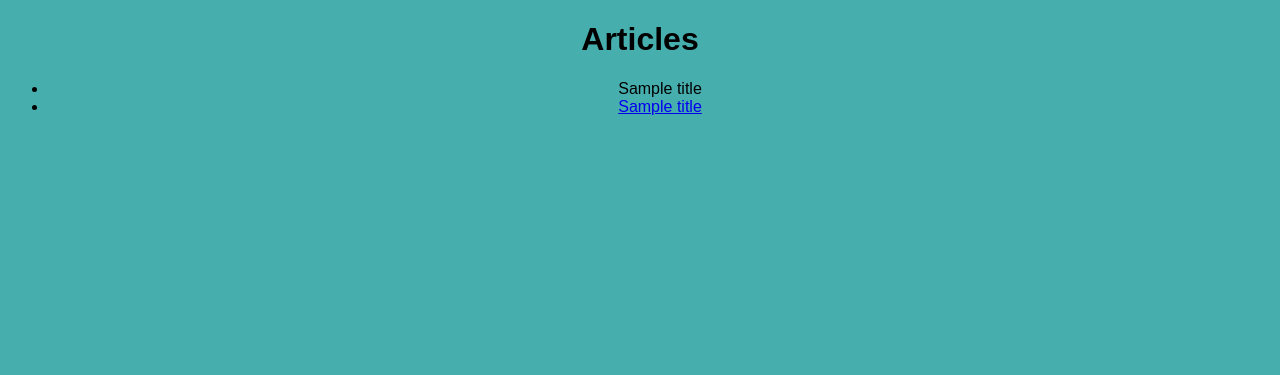
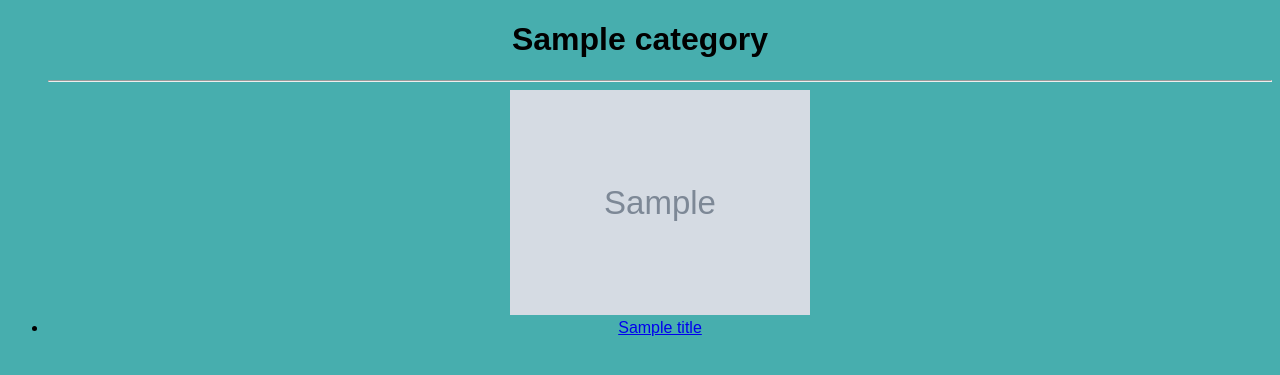
Before and after one commit to tomasiewiczp/NewsApp, a Python web app: template app/templates/articles.html in a window 1280 px wide. Shown: the top 375 px of the page. Run offline with Jinja, Linux system fonts and the light colour scheme; the template is opened without the code that fills it: most values are stand-ins (such as "Sample title", 1, 10 or a date in 2020); grey boxes marked "Sample" are stand-in pictures.

Commit message:
added photos of articles to main articles page

```diff
--- a/app/article.py
+++ b/app/article.py
@@ -71,7 +71,12 @@ class Article:
             summary_dict["Published At"] = self.publishedAt
         if self.urlToImage:
             summary_dict["Image URL"] = self.urlToImage
+        else:
+            summary_dict["Image URL"] = 'https://st4.depositphotos.com/14953852/24787/v/450/depositphotos_247872612-stock-illustration-no-image-available-icon-vector.jpg'
         if self.description:
             truncated_description = self.description.split('[+')[0]
             summary_dict["Description"] = truncated_description
         return summary_dict
+
+    def check_if_yahoo(self):
+        return 'Yahoo' in self.source or 'Wired' in self.source
--- a/app/templates/articles.html
+++ b/app/templates/articles.html
@@ -5,11 +5,12 @@
     <link rel="stylesheet" type="text/css" href="{{ url_for('static', filename='main.css') }}">
 </head>
 <body>
-    <h1>Articles</h1>
+    <h1>{{category}}</h1>
     <ul>
         {% for title in titles %}
-            <li>{{ title }}</li>
-            <li><a href="/articles/{{title}}">{{title}}</a></li>
+            <hr/>
+            <img src="{{title['photo_url']}}" style="width: 300px; height: auto;"/>
+            <li><a href="/articles/{{title['title']}}">{{title['title']}}</a></li>
         {% endfor %}
     </ul>
 </body>
--- a/app/web_app.py
+++ b/app/web_app.py
@@ -66,8 +66,8 @@ class WebApp:
                 abort(404)
             self.create_newsAPI_client(category_name)
             if self.newsAPIclient:
-                titles = self.newsAPIclient.get_titles_of_articles()
-                return render_template('articles.html', titles=titles)
+                base_info = self.newsAPIclient.get_articles_base_info()
+                return render_template('articles.html', titles=base_info, category=category_name.upper())
             else:
                 return "Error loading articles", 500
 
```
Also changed, not shown: app/news_api.py (+11 -0 lines), app/templates/article_details.html (+5 -2 lines).
